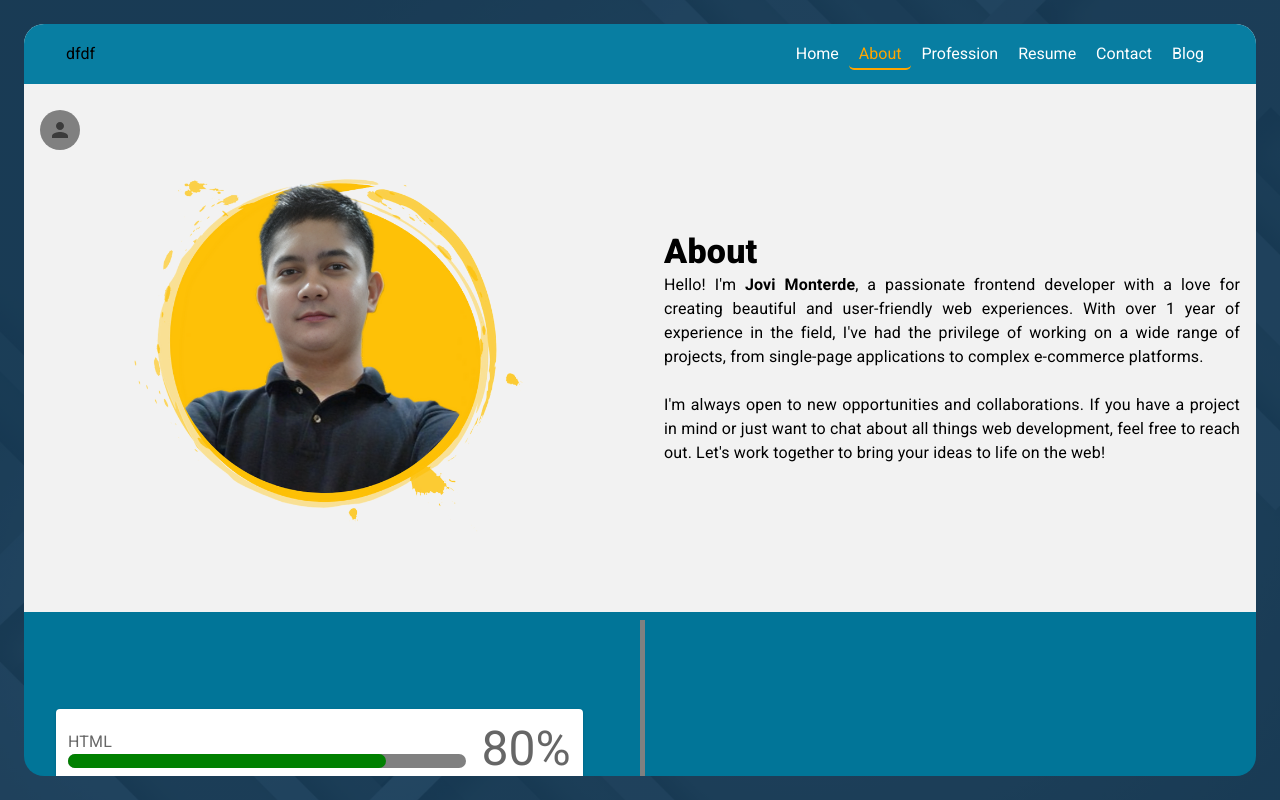
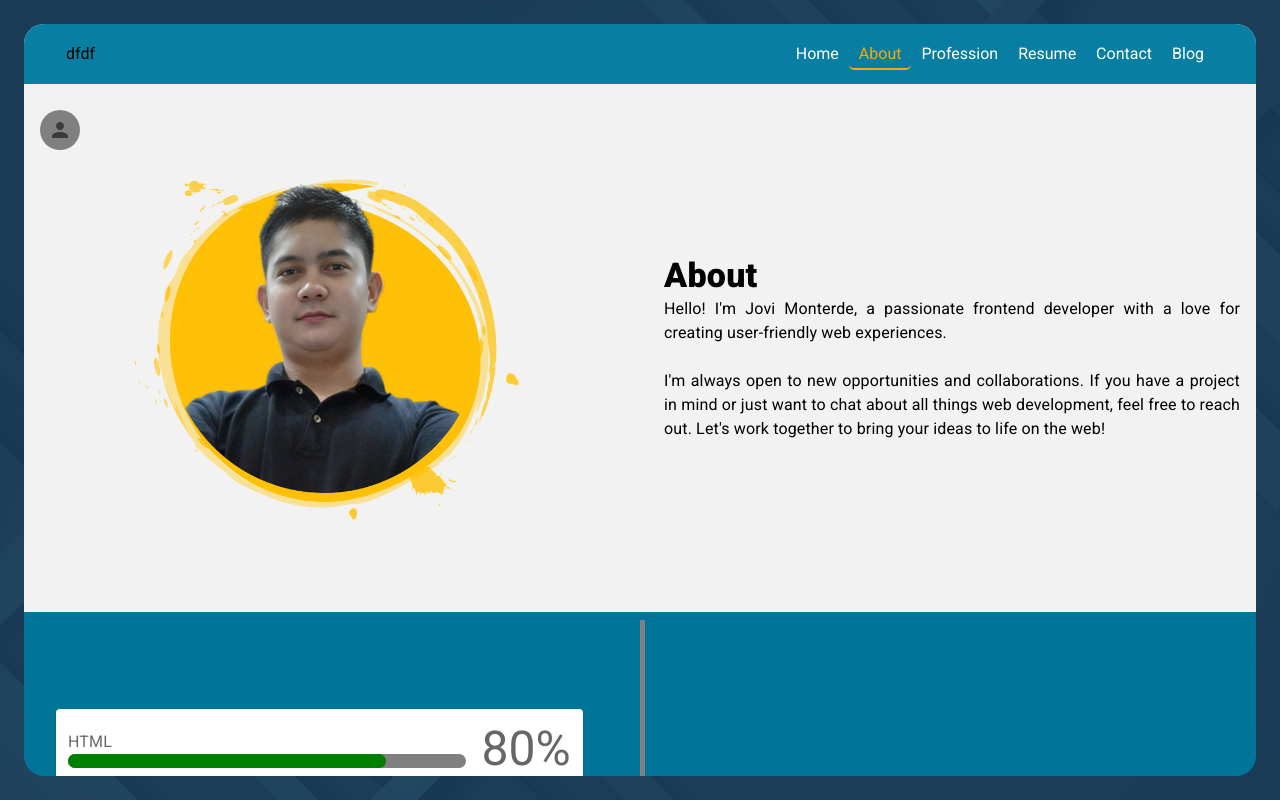
Before and after one commit to JovinoBironMonterde/portfolio-v2, a Next.js app: page /pages/about in a window 1280 px wide. Built offline with nearby package versions, Linux system fonts and the light colour scheme.

Commit message:
Second commit

```diff
--- a/app/pages/about/component/Skills.jsx
+++ b/app/pages/about/component/Skills.jsx
@@ -100,6 +100,7 @@ function SkillItem({ name, targetPercentage }) {
       }
       setPercentage(Math.round(current));
     }, 20); // Adjust time interval for smoothness
+    return () => clearInterval(interval);
   };
 
   return (
--- a/app/pages/about/page.jsx
+++ b/app/pages/about/page.jsx
@@ -45,10 +45,10 @@ const About = () => {
                   About
                 </Typography>
                 <Typography sx={{ mb: 3, textAlign: 'justify' }}>
-                  Hello! I'm <b>Jovi Monterde</b>, a passionate frontend developer with a love for creating beautiful and user-friendly web experiences. With over 1 year of experience in the field, I've had the privilege of working on a wide range of projects, from single-page applications to complex e-commerce platforms.
+                Hello! I&#39;m Jovi Monterde, a passionate frontend developer with a love for creating user-friendly web experiences.
                 </Typography>
                 <Typography sx={{textAlign: 'justify'}}>
-                  I'm always open to new opportunities and collaborations. If you have a project in mind or just want to chat about all things web development, feel free to reach out. Let's work together to bring your ideas to life on the web!
+                  I&#39;m always open to new opportunities and collaborations. If you have a project in mind or just want to chat about all things web development, feel free to reach out. Let's work together to bring your ideas to life on the web!
                 </Typography>
               </Box>
             </Grid>
--- a/app/pages/home/page.jsx
+++ b/app/pages/home/page.jsx
@@ -23,7 +23,7 @@ function page() {
               borderBottomRightRadius: '50%', width: '400px',
               overflow: 'hidden', position: 'relative'}}>
               <Box sx={{mb: -2}}>
-                <Image src="/img/image14.png" width={'1300'} height={1300} />
+                <Image src="/img/image14.png" width={'1300'}  alt="Description of the image" height={1300} />
               </Box>
             </Box>
           </Grid>
```
